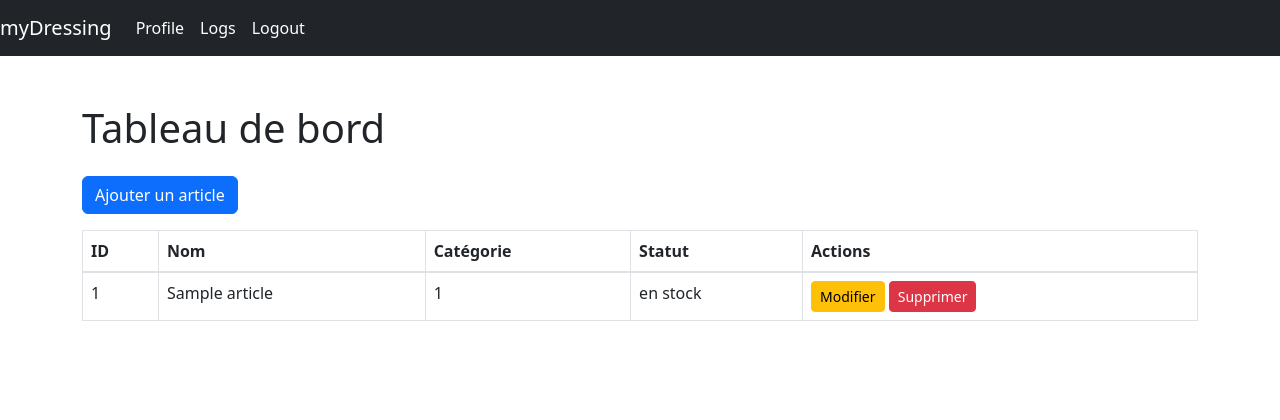
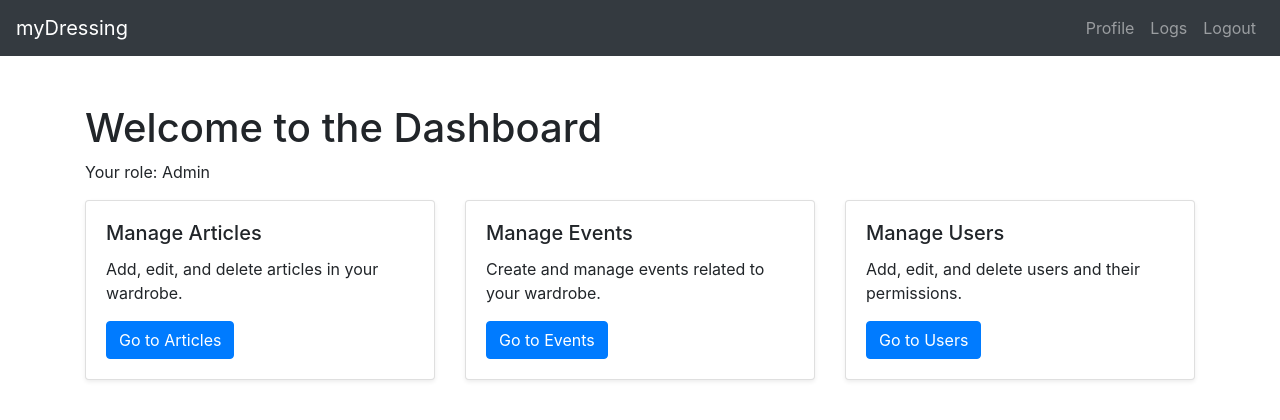
Before and after one commit to npirmm/myDressing, a PHP site: page /dashboard.php in a window 1280 px wide. Shown: the top 420 px of the page. Run offline with PHP 8.4, Linux system fonts and the light colour scheme; the visitor is signed in with stand-in values (Sample User, id 1); tables that the repository leaves empty hold one stand-in row (values such as "Sample post"); some libraries are stand-ins or nearby versions.

Commit message:
restore dashboard

```diff
--- a/dashboard.php
+++ b/dashboard.php
@@ -2,7 +2,6 @@
 session_start();
 require_once 'includes/auth.php';
 require_once 'includes/logs.php';
-require_once 'includes/articles.php';
 
 // Check if user is logged in
 $auth = new Auth();
@@ -13,17 +12,16 @@ if (!$auth->isLoggedIn()) {
 
 // Get user role
 $userRole = $auth->getUserRole();
-$articles = getArticles();
 
 ?>
 <!DOCTYPE html>
-<html lang="fr">
+<html lang="en">
 <head>
     <meta charset="UTF-8">
     <meta name="viewport" content="width=device-width, initial-scale=1.0">
-    <title>Tableau de bord</title>
+    <title>Dashboard</title>
     <link rel="stylesheet" href="css/styles.css">
-    <link rel="stylesheet" href="https://cdn.jsdelivr.net/npm/bootstrap@5.3.0/dist/css/bootstrap.min.css">
+    <link rel="stylesheet" href="https://stackpath.bootstrapcdn.com/bootstrap/4.5.2/css/bootstrap.min.css">
 </head>
 <body>
     <nav class="navbar navbar-expand-lg navbar-dark bg-dark">
@@ -48,33 +46,39 @@ $articles = getArticles();
         </div>
     </nav>
     <div class="container mt-5">
-        <h1 class="mb-4">Tableau de bord</h1>
-        <a href="add-article.php" class="btn btn-primary mb-3">Ajouter un article</a>
-        <table class="table table-bordered">
-            <thead>
-                <tr>
-                    <th>ID</th>
-                    <th>Nom</th>
-                    <th>Catégorie</th>
-                    <th>Statut</th>
-                    <th>Actions</th>
-                </tr>
-            </thead>
-            <tbody>
-                <?php foreach ($articles as $article): ?>
-                    <tr>
-                        <td><?= htmlspecialchars($article['id']) ?></td>
-                        <td><?= htmlspecialchars($article['name']) ?></td>
-                        <td><?= htmlspecialchars($article['category_id']) ?></td>
-                        <td><?= htmlspecialchars($article['status']) ?></td>
-                        <td>
-                            <a href="edit-article.php?id=<?= $article['id'] ?>" class="btn btn-warning btn-sm">Modifier</a>
-                            <a href="delete-article.php?id=<?= $article['id'] ?>" class="btn btn-danger btn-sm" onclick="return confirm('Êtes-vous sûr de vouloir supprimer cet article ?')">Supprimer</a>
-                        </td>
-                    </tr>
-                <?php endforeach; ?>
-            </tbody>
-        </table>
+        <h1>Welcome to the Dashboard</h1>
+        <p>Your role: <?php echo ucfirst($userRole); ?></p>
+        <div class="row">
+            <div class="col-md-4">
+                <div class="card">
+                    <div class="card-body">
+                        <h5 class="card-title">Manage Articles</h5>
+                        <p class="card-text">Add, edit, and delete articles in your wardrobe.</p>
+                        <a href="#" class="btn btn-primary">Go to Articles</a>
+                    </div>
+                </div>
+            </div>
+            <div class="col-md-4">
+                <div class="card">
+                    <div class="card-body">
+                        <h5 class="card-title">Manage Events</h5>
+                        <p class="card-text">Create and manage events related to your wardrobe.</p>
+                        <a href="#" class="btn btn-primary">Go to Events</a>
+                    </div>
+                </div>
+            </div>
+            <?php if ($userRole === 'admin'): ?>
+            <div class="col-md-4">
+                <div class="card">
+                    <div class="card-body">
+                        <h5 class="card-title">Manage Users</h5>
+                        <p class="card-text">Add, edit, and delete users and their permissions.</p>
+                        <a href="#" class="btn btn-primary">Go to Users</a>
+                    </div>
+                </div>
+            </div>
+            <?php endif; ?>
+        </div>
     </div>
     <script src="https://code.jquery.com/jquery-3.5.1.slim.min.js"></script>
     <script src="https://cdn.jsdelivr.net/npm/@popperjs/core@2.5.4/dist/umd/popper.min.js"></script>
```
